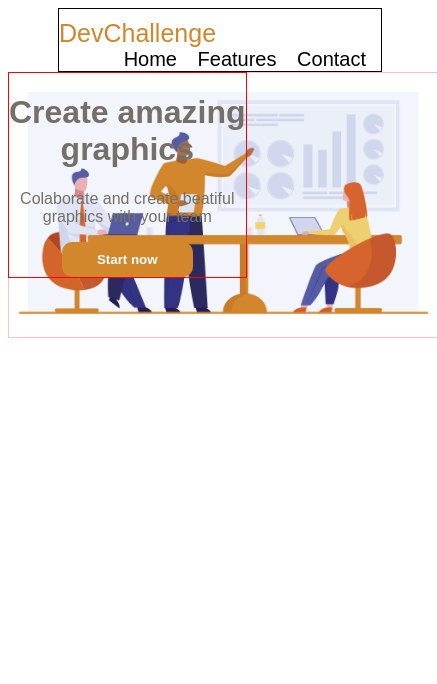
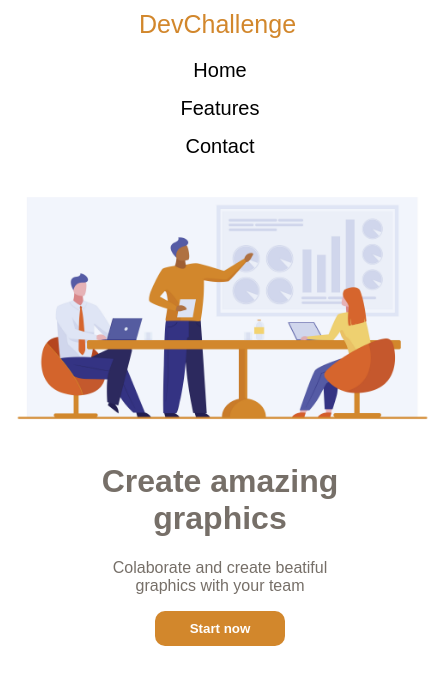
Before and after one commit to rodrigoliima/AmazingGraph-master, a plain HTML site: page index.html in a window 390 px wide. Shown: the whole page, 437 px wide, since content can reach past the window. Drawn offline with Linux system fonts and the light colour scheme.

Commit message:
Update index.html

```diff
--- a/index.html
+++ b/index.html
@@ -5,9 +5,8 @@
     <title>Create amazing graphics</title>
     <style>
 
-        #container{
+        #header{
             margin-left: 50px;
-            border: solid 1px black
         }
 
         #nav{
@@ -20,7 +19,6 @@
             color: #D2872C;
             font-size: 25px;
             font-family: Arial, Helvetica, sans-serif;
-
         }
 
         #menu{
@@ -33,13 +31,12 @@
         }
 
         li{
-            display: inline-block;
+            float: left;
             margin-right: 15px;
         }
 
         #img{
             float: right;
-            border: solid 1px pink
         }
 
         #cont{
@@ -48,10 +45,6 @@
             max-width: 800px;
             font-family: Arial, Helvetica, sans-serif;
             color: #766F68;
-            /*float: left;*/
-            border: solid 1px red;
-
-
         }
 
         input[type="submit"]{
@@ -66,52 +59,44 @@
             border-style: hidden;
         }
 
-        /* terminar a parte do celular*/
-        /*500 a 800 deixar a imagem parada*/
-
         @media screen and ( max-width: 500px) {
 
-            #nav{
-            overflow: hidden;
-            margin-top: 10px;
-            }
-
             #logo{
-            float: left;
+            float: none;
+            position: auto;
+            margin-left: 25%;
             color: #D2872C;
             font-size: 25px;
             font-family: Arial, Helvetica, sans-serif;
             }
 
-            #menu{    /*mexer------------------------*/
+            #menu{
             list-style: none;
             text-align: center;
-            margin: 0;
-            padding: 0;
+            float: none;
+            margin: 20px;
             font-size: 20px;
             font-family: Arial, Helvetica, sans-serif;
             }
 
             li{
-                display: inline-block;
-                margin-right: 15px;
+                float: none;
+                margin: 15px;
             }
 
             #img{
+                float: none;
                 display: block;
-                margin: center;
-                position: fixed;
+                margin: auto;
+                position: center;
             }
 
             #cont{
                 display: block;
-                margin: auto;
                 font-family: Arial, Helvetica, sans-serif;
                 color: #766F68;
+                position: inherit;
                 text-align: center;
-
-                border: solid 1px red;
-
             }
 
         }
@@ -122,7 +107,7 @@
 
 <body>
 
-    <div id="container">
+    <div id="header">
 
          <div id="nav">
 
```
